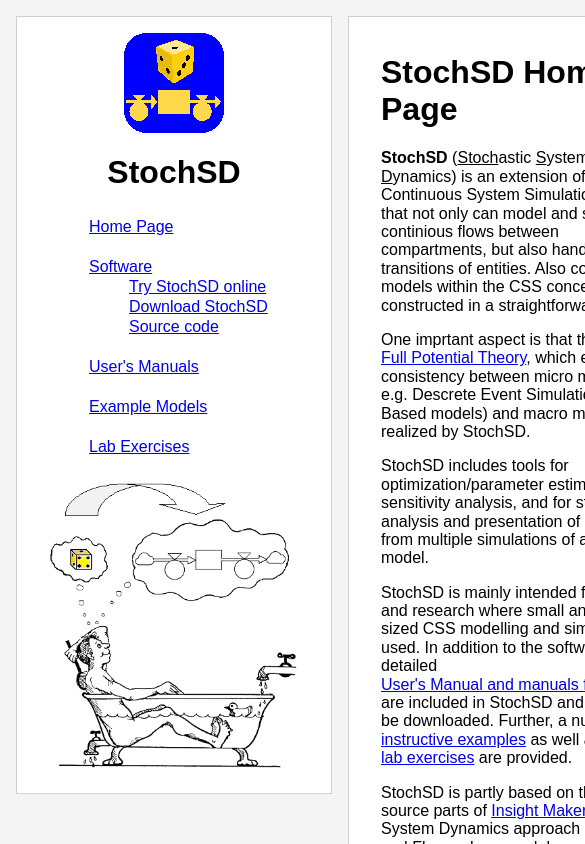
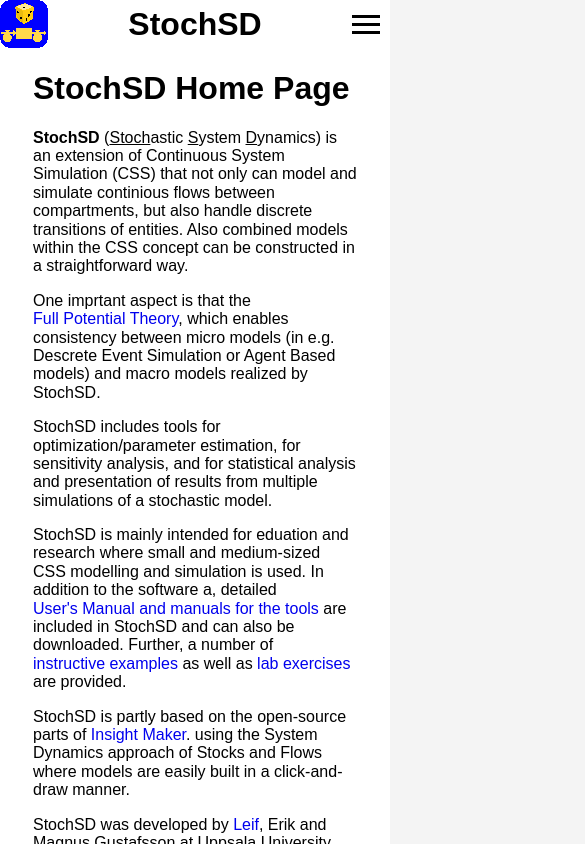
Before and after one commit to stochsd/website_stochsd, a React (Create React App) app: page / in a window 390 px wide. Shown: the top 844 px of the page, 585 px wide, since content can reach past the window. Built offline with nearby package versions, Linux system fonts and the light colour scheme.

Commit message:
Add responsive menu for phones

```diff
--- a/src/App.css
+++ b/src/App.css
@@ -1,4 +1,5 @@
 body {
+  position: relative;
   background-color: #f4f4f4;
   padding: 16px;
   line-height: 1.15;
@@ -12,9 +13,92 @@
   grid-template: "menu view" /auto 1fr;
   grid-gap: 16px;
 }
-
-.viewArea {
+.view-area {
   background-color: white;
   border: 1px solid #d0d0d0;
   padding: 16px 32px;
 }
+
+a {
+  text-decoration: none;
+}
+a:hover {
+  text-decoration: underline;
+}
+
+#header, #menu-button, .header-stochsd, .header > span, .header > a {
+  display: none;
+}
+/* for phone */
+@media screen and (max-width: 40em) {
+  body {
+    padding: 0;
+  }
+  .App {
+    display: block;
+  }
+  .header {
+    display: flex;
+    flex-direction: row-reverse;
+    align-items: center;
+    justify-content: space-between;
+    background-color: white;
+  }
+  .header > span {
+    display: block;
+    font-size: 2em;
+    font-weight: bold;
+  }
+  .header .toggle-menu {
+    display: flex;
+    align-items: center;
+    height: 3em;
+    width: 3em;
+    /* background-color: aquamarine; */
+    z-index: 2;
+  }
+  .header .toggle-menu span {
+    display: block;
+    background-color: black;
+    width: 1.8em;
+    height: 3px;
+    margin: auto;
+  }
+  .header .toggle-menu span::before,
+  .header .toggle-menu span::after {
+    content: "";
+    position: absolute;
+    height: 3px;
+    width: 1.8em;
+
+    background-color: black;
+  }
+  .header .toggle-menu span::before { transform: translateY(-0.5em); }
+  .header .toggle-menu span::after { transform: translateY(0.5em);}
+  input:checked ~ .menu-area {
+    display: block;
+  }
+  .header > a {
+    display: block;
+  }
+  .menu-area {
+    position: absolute;
+    top: 3em;
+    right: 0;
+    width: min-content;
+    display: none;
+  }
+  .menu-area > div > a:first-child, .menu-area h1 {
+    display: none;
+  }
+  .header-stochsd {
+    display: block;
+    height: 3em;
+  }
+  .view-area {
+      border-top-color: transparent;
+      border-left-color: transparent;
+      border-right-color: transparent;
+      padding-top: 0;
+  }
+}
--- a/src/App.js
+++ b/src/App.js
@@ -10,6 +10,8 @@
 import FullPotentialCSS from './Components/FullPotentialCSS';
 import ReactGA from 'react-ga';
 import MetaTags from 'react-meta-tags';
+import { Link } from "react-router-dom";
+import Logo from './Images/stochsd.svg';
 
 // Google analytics tracker code
 ReactGA.initialize('UA-123014062-1');
@@ -20,12 +22,17 @@
     return (
       <HashRouter>
         <div className="App">
-          <div className='menuArea'>
+          <div class="header">
+            <input type="checkbox" id="menu-button"></input>
+            <label class="toggle-menu" for="menu-button"><span></span></label>
+            <span>StochSD</span>
+            <Link to="/home"><img class="header-stochsd" src={Logo} alt="Icon is missing" id="iconImg" /></Link>
+            <div className='menu-area'>
               <Menu/>
             </div>
-
+          </div>
           <Switch>
-        <div className="viewArea">
+            <div className="view-area">
               <MetaTags>
                 <meta property="og:title" content="StochSD Homepage" />
                 <meta property="og:image" content="https://stochsd.sourceforge.io/images/bath.png" />
```
Lines whose indentation alone changed are shown as unchanged.
